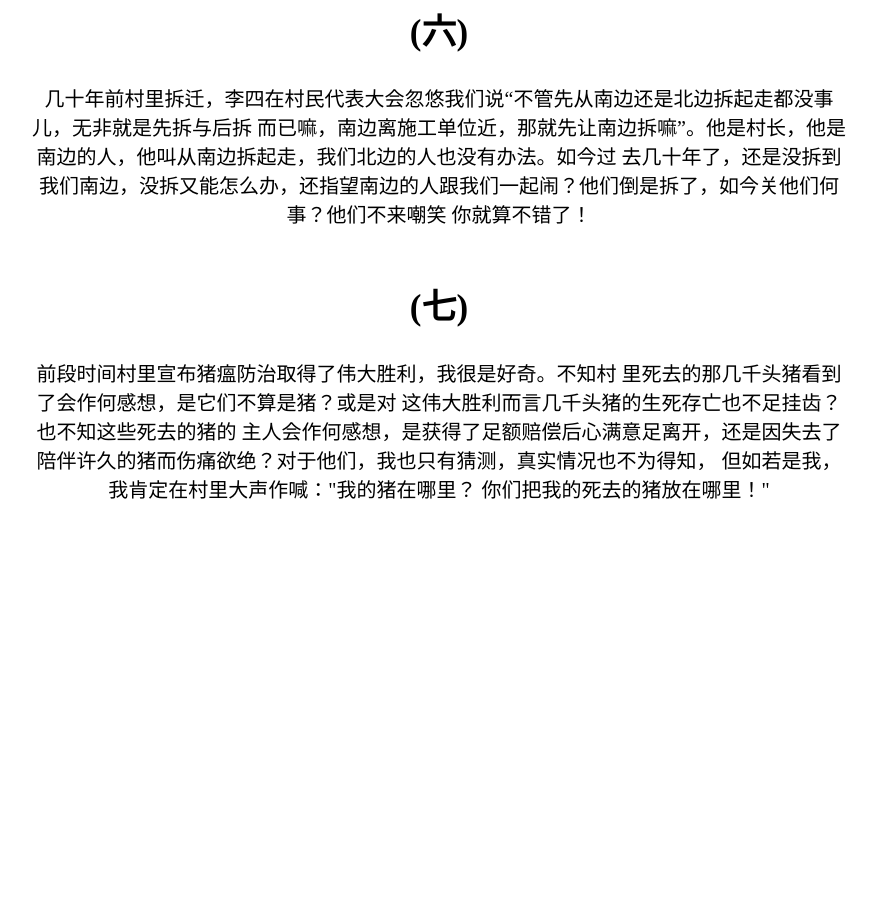
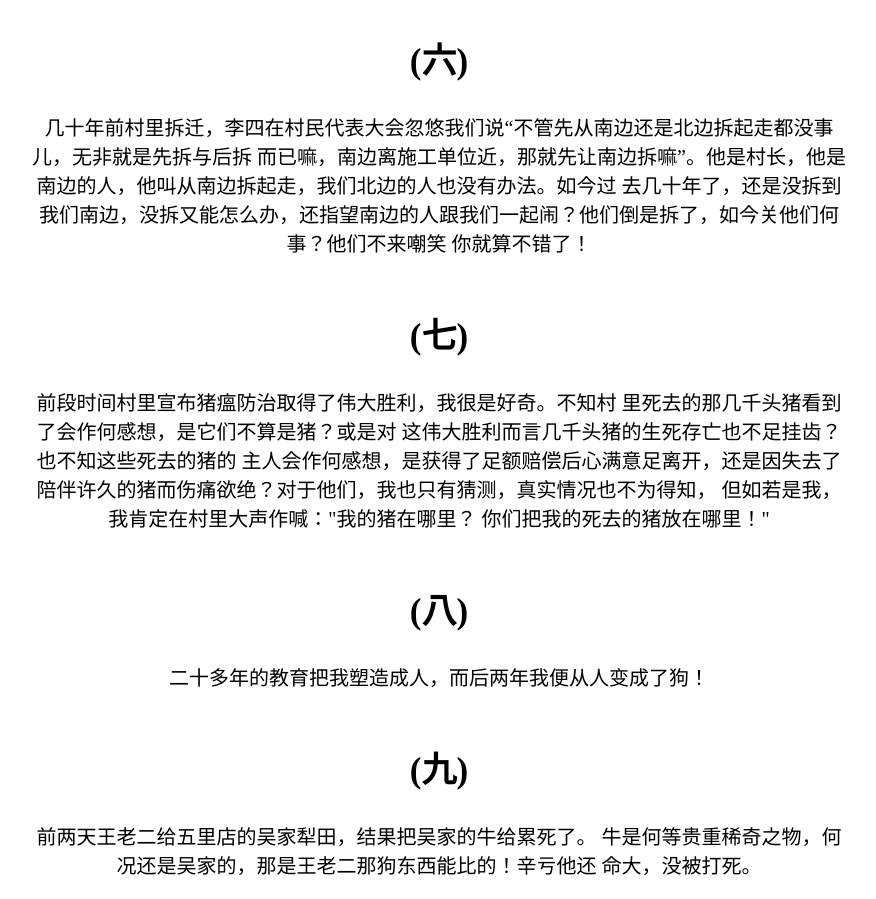
Before and after one commit to JunLiangWangX/-, a plain HTML site: page index.html in a window 1280 px wide. Shown: the part 1715-2614 px from the top of the page, without its empty margins (201-1077 px from the left). Before the commit the page ends 2238 px from the top, so only its background shows below. Drawn offline with Linux system fonts and the light colour scheme; a web font is replaced by a local one.

Commit message:
deploy: a6316bbfc82c7faa6d7fcdcec446b90fff6b12ee

```diff
--- a/index.html
+++ b/index.html
@@ -3,7 +3,7 @@
  * @Author: JunLiangWang
  * @Date: 2023-02-02 15:42:58
  * @LastEditors: JunLiangWang
- * @LastEditTime: 2023-04-03 12:48:09
+ * @LastEditTime: 2023-04-21 11:00:29
 -->
 <!DOCTYPE html>
 <html>
@@ -103,7 +103,7 @@
     <p class="content">“就是被车撞的那个！”</p>
     <p class="content"> “你妈的，就你还敢骂菩萨？”</p>
     <p class="content">话音刚落便拳脚相加，随后越来越多人，听到的或没听到的都加入了这场打我的狂欢！</p>
-    <p class="content">王二麻子家的狗光吃饭不干事儿都还被杀了，这菩萨就连说都说不得？还是说神仙不会犯错？</p>
+    <p class="content">王二麻子家的狗光吃饭不干事儿都还被宰来吃了，这菩萨就连说都说不得？还是说神仙不会犯错？</p>
 
     <h2 class="Numbering">(三)</h2>
     <p class="content">如今的学堂都是不教古籍中“吃人”的东西了，而是教些"德智体美劳理乐艺"之类的。
@@ -134,6 +134,17 @@
         但如若是我，我肯定在村里大声作喊："我的猪在哪里？
         你们把我的死去的猪放在哪里！"
     </p>
+
+    <h2 class="Numbering">(八)</h2>
+    <p class="content">二十多年的教育把我塑造成人，而后两年我便从人变成了狗！
+    </p>
+
+    <h2 class="Numbering">(九)</h2>
+    <p class="content">前两天王老二给五里店的吴家犁田，结果把吴家的牛给累死了。
+        牛是何等贵重稀奇之物，何况还是吴家的，那是王老二那狗东西能比的！辛亏他还
+        命大，没被打死。
+    </p>
+
 </body>
 
 </html>
```
